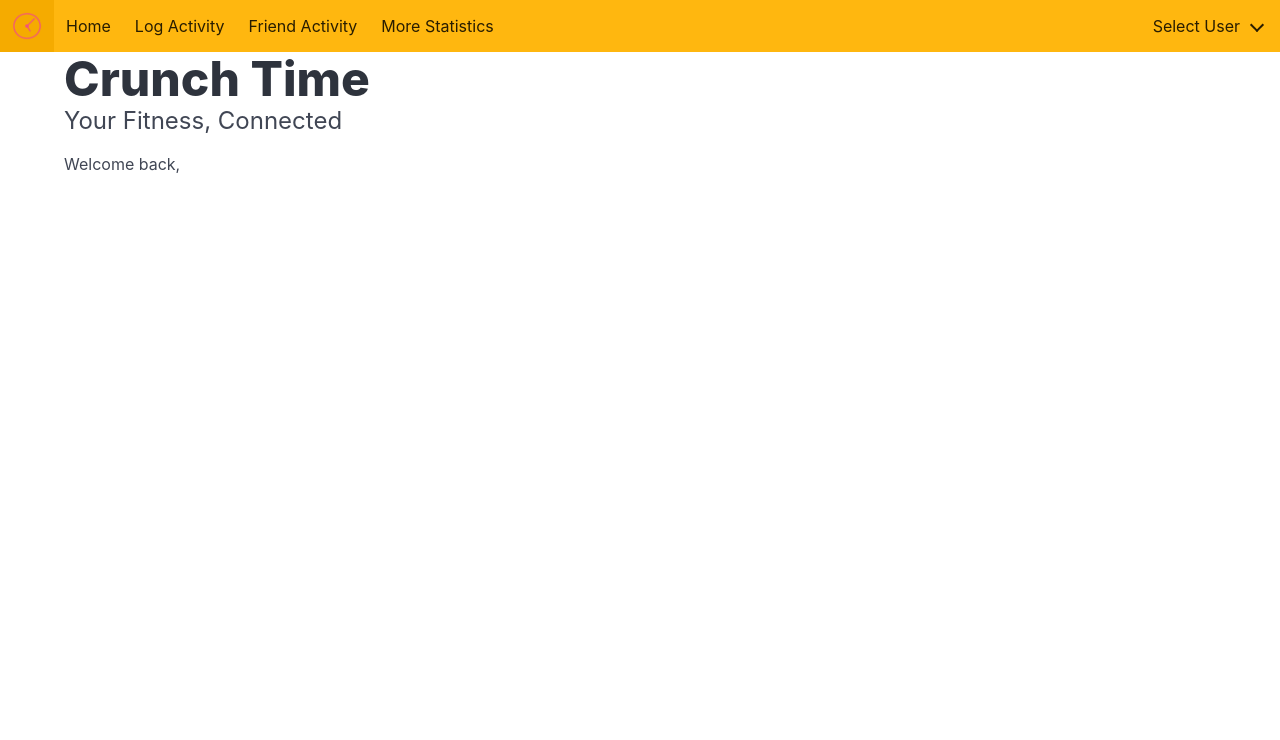
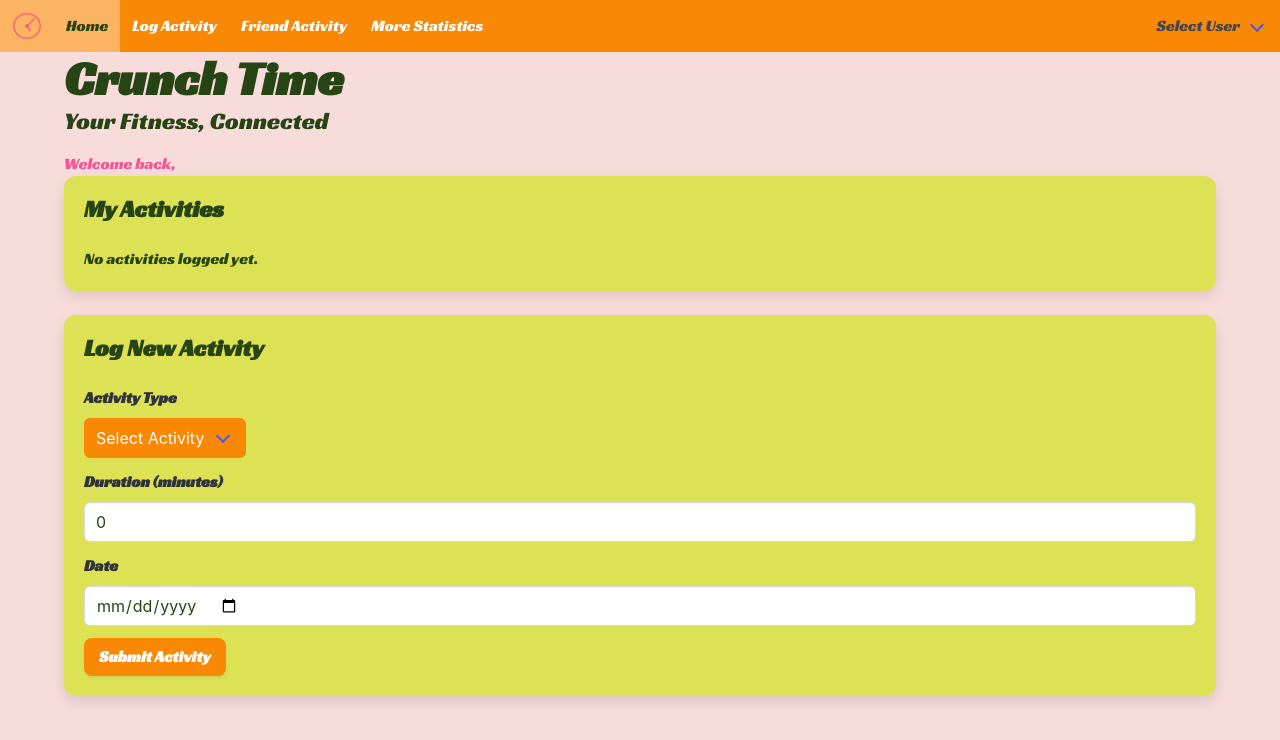
Before and after one commit to macklev/crunch-time, a Vue app in the folder client/: page / in a window 1280 px wide. Shown: the top 740 px of the page. Built offline with nearby package versions, Linux system fonts and the light colour scheme; the HTML template or start-up script is replaced by a standard one.

Commit message:
styling pages, fixing spacing

```diff
--- a/client/src/assets/main.css
+++ b/client/src/assets/main.css
@@ -1,9 +1,125 @@
 @import '@fortawesome/fontawesome-free/css/all.css';
 @import 'bulma/css/bulma.css';
+@import url('https://fonts.googleapis.com/css2?family=Racing+Sans+One&display=swap');
 
 
-.abril-fatface-regular {
-  font-family: "Abril Fatface", serif;
-  font-weight: 400;
-  font-style: normal;
+:root {
+  --primary-color: #f98805;
+  --secondary-color: #fdb462;
+  --hot-pink: #f35695;
+  --light-pink: #f8dbdb;
+  --dark-green: #264414;
+  --light-green: #dde255;
 }
+
+.navbar {
+  background-color: var(--primary-color);
+}
+
+.navbar-item {
+  color: white;
+}
+
+.navbar-item:hover {
+  background-color: var(--secondary-color);
+  color: var(--dark-green);
+}
+
+.navbar-item.is-active {
+  background-color: var(--secondary-color);
+  color: var(--dark-green);
+}
+
+.navbar-dropdown {
+  background-color: var(--light-green);
+}
+
+.navbar-dropdown .navbar-item {
+  color: var(--dark-green);
+}
+
+.navbar-dropdown .navbar-item:hover {
+  background-color: var(--secondary-color);
+}
+
+.navbar-end {
+  background-color: var(--primary-color);
+}
+
+.title {
+  color: var(--dark-green);
+}
+
+.subtitle {
+  color: var(--dark-green);
+}
+
+html, body {
+  font-family: "Racing Sans One", cursive;
+  background-color: var(--light-pink);
+  color: var(--hot-pink);
+}
+
+
+.section {
+  background-color: var(--light-pink);
+  min-height: 100vh;
+}
+
+.container {
+  background-color: var(--light-pink);
+  max-width: 900px;
+  margin: auto;
+}
+
+.box {
+  background-color: var(--light-green);
+  color: var(--dark-green);
+  border-radius: 12px;
+  box-shadow: 0 6px 14px rgba(0,0,0,0.1);
+  transition: transform 0.2s ease, box-shadow 0.2s ease;
+}
+
+.box:hover {
+  transform: translateY(-3px);
+}
+
+.button {
+  background-color: var(--primary-color);
+  color: white;
+  border-radius: 8px;
+  border: none;
+  font-weight: bold;
+  transition: all 0.2s ease;
+}
+
+.button:hover {
+  background-color: var(--secondary-color);
+  color: var(--dark-green);
+  transform: scale(1.03);
+}
+
+.control .button {
+  background-color: var(--primary-color);
+  color: white;
+}
+
+.select select {
+  background-color: var(--primary-color);
+  color: white;
+  border-color: var(--primary-color);
+}
+
+.level {
+  padding: 10px 0;
+  border-bottom: 1px solid var(--dark-green);
+}
+
+.level:last-child {
+  border-bottom: none;
+}
+
+.input {
+  background-color: white;
+  color: var(--dark-green);
+}
--- a/client/src/components/ActivityForm.vue
+++ b/client/src/components/ActivityForm.vue
@@ -66,7 +66,7 @@ function submitActivity() {
     </div>
     <div class="field">
       <div class="control">
-        <button class="button is-primary" @click="submitActivity">
+        <button class="button" @click="submitActivity">
           Submit Activity
         </button>
       </div>
--- a/client/src/components/NavBar.vue
+++ b/client/src/components/NavBar.vue
@@ -21,7 +21,7 @@ function selectUser(user: User) {
 <template>
 <div>
 
-<nav class="navbar is-warning" role="navigation" aria-label="main navigation">
+<nav class="navbar" role="navigation" aria-label="main navigation">
 
   <div class="navbar-brand">
 
@@ -72,7 +72,6 @@ function selectUser(user: User) {
 
     </div>
 
-    <!-- RIGHT SIDE -->
     <div class="navbar-end">
 
 
--- a/client/src/stores/activityStore.ts
+++ b/client/src/stores/activityStore.ts
@@ -14,7 +14,6 @@ export const useActivityStore = defineStore('activity', () => {
 
 
   function addActivity(type: string, duration: number, date: string) {
-
   if (!userStore.currentUser) {
     console.error('No user selected')
     return
--- a/client/src/views/HomeView.vue
+++ b/client/src/views/HomeView.vue
@@ -1,4 +1,6 @@
 <script setup lang="ts">
+import ActivityForm from '@/components/ActivityForm.vue';
+import ActivityList from '@/components/ActivityList.vue';
 import { useUserStore } from '@/stores/userStore';
 
 const userStore = useUserStore();
@@ -10,6 +12,8 @@ const userStore = useUserStore();
     <h2 class="subtitle">Your Fitness, Connected</h2>
     <main>
       <h1>Welcome back, {{ userStore.currentUser?.username }} </h1>
+      <ActivityList />
+      <ActivityForm />
     </main>
   </div>
 </template>
```
